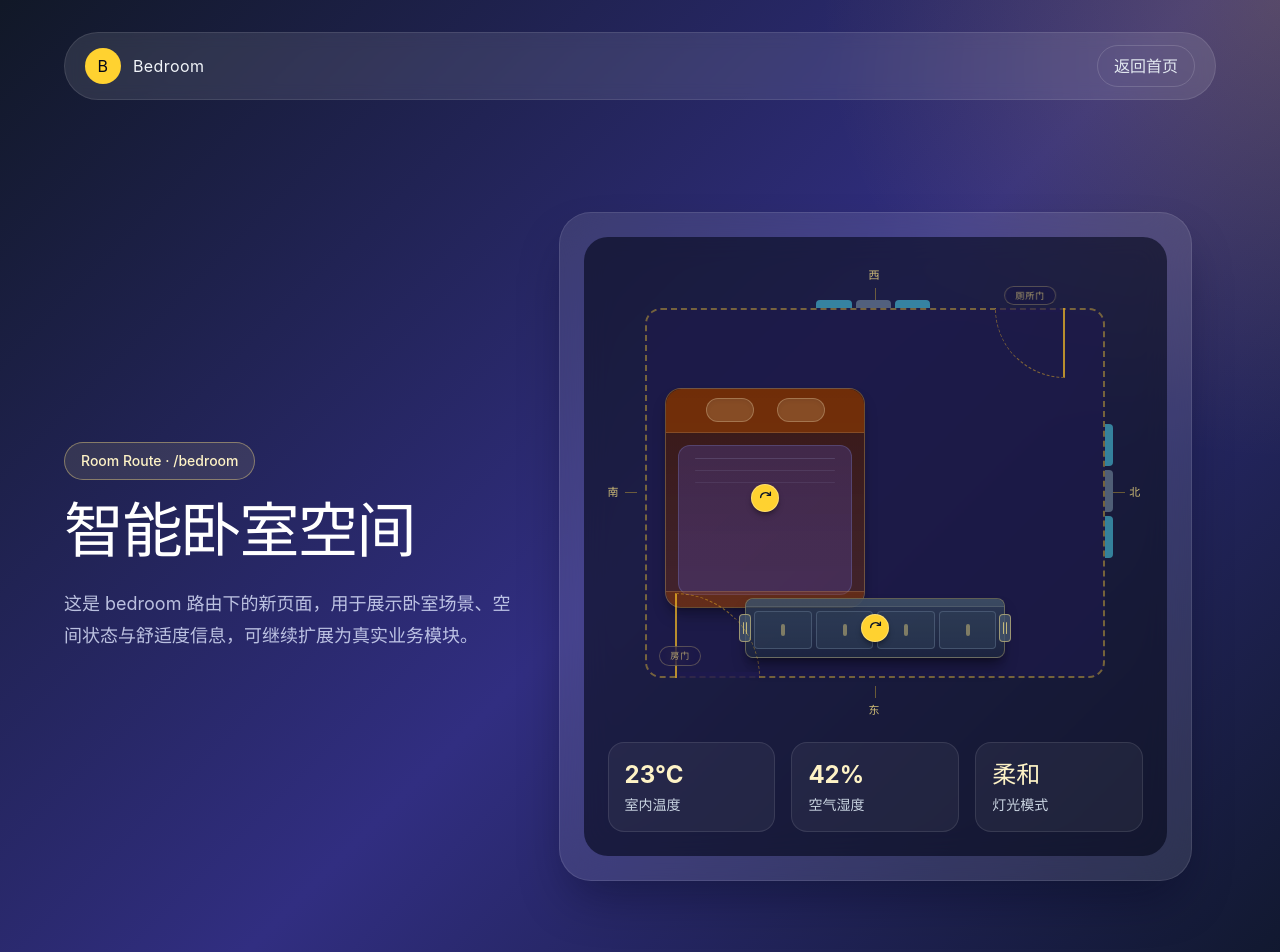
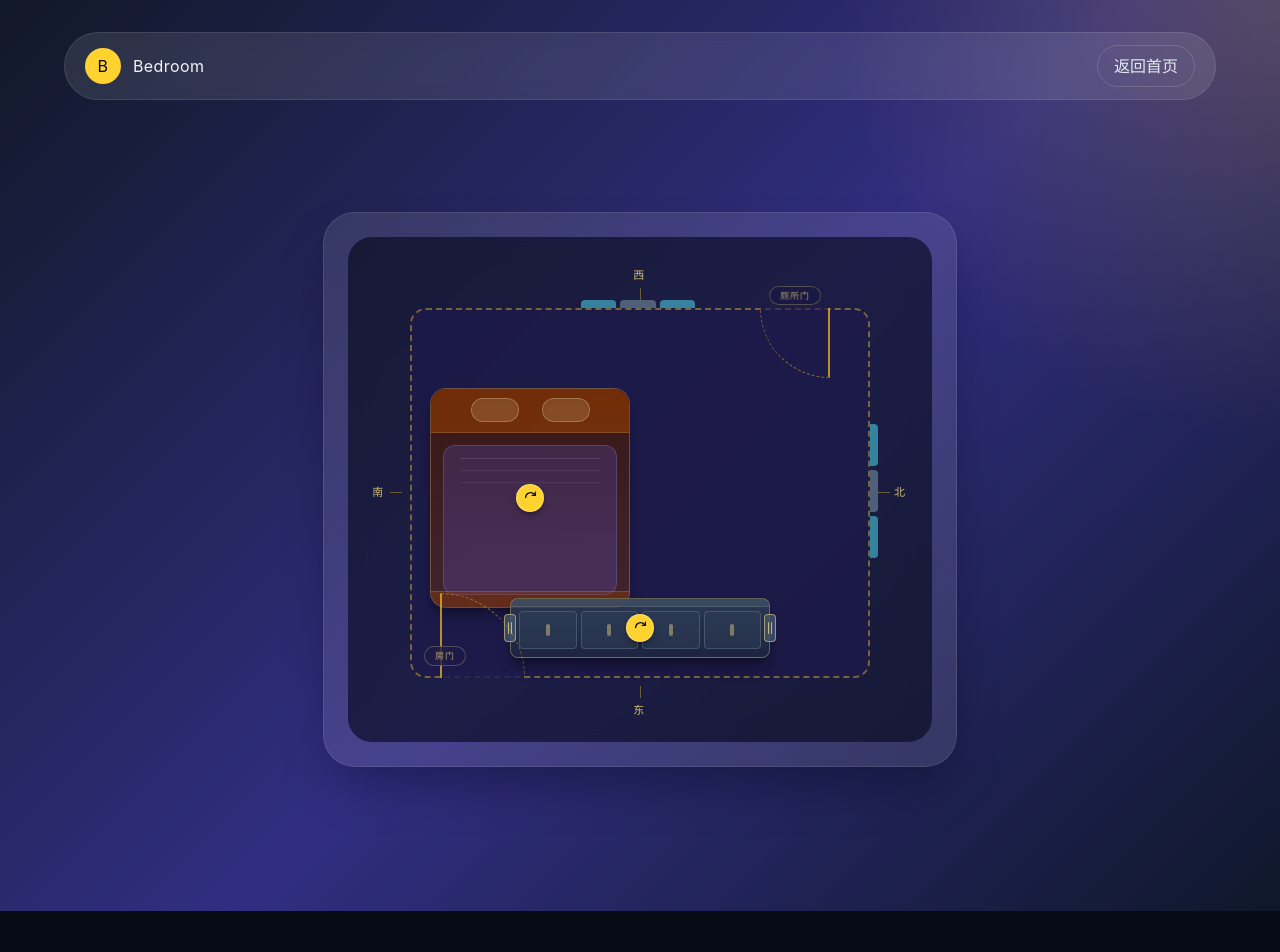
Before and after one commit to liubo0S/house, a React (Vite) app: page /bedroom in a window 1280 px wide. Shown: the top 952 px of the page. After the commit the page ends 911 px from the top, so only its background shows below. Built offline with nearby package versions, Linux system fonts and the light colour scheme.

Commit message:
fix: clamp wardrobe resize within room bounds and remove unused UI elements

```diff
--- a/src/pages/Bedroom/components/Wardrobe.tsx
+++ b/src/pages/Bedroom/components/Wardrobe.tsx
@@ -17,6 +17,50 @@ interface WardrobeState {
 
 function clamp(v: number, min: number, max: number) {
   return Math.max(min, Math.min(max, v))
+}
+
+/** 从左端点出发（右侧拖拽），计算在房间内能放下的最大柜子长度 */
+function maxLenFromLeft(lx: number, ly: number, rotation: number): number {
+  const rad = (rotation * Math.PI) / 180
+  const cos = Math.cos(rad), sin = Math.sin(rad)
+  const cosA = Math.abs(cos), sinA = Math.abs(sin)
+  const fits = (L: number) => {
+    const cx = lx + (L / 2) * cos
+    const cy = ly + (L / 2) * sin
+    const rw = L * cosA + THICKNESS * sinA
+    const rh = L * sinA + THICKNESS * cosA
+    return cx - rw / 2 >= WALL_BUFFER && cx + rw / 2 <= ROOM_W - WALL_BUFFER
+        && cy - rh / 2 >= WALL_BUFFER && cy + rh / 2 <= ROOM_H - WALL_BUFFER
+  }
+  if (!fits(MIN_LEN)) return MIN_LEN
+  let lo = MIN_LEN, hi = ROOM_W
+  for (let i = 0; i < 20; i++) {
+    const mid = (lo + hi) / 2
+    if (fits(mid)) lo = mid; else hi = mid
+  }
+  return lo
+}
+
+/** 从右端点出发（左侧拖拽），计算在房间内能放下的最大柜子长度 */
+function maxLenFromRight(rx: number, ry: number, rotation: number): number {
+  const rad = (rotation * Math.PI) / 180
+  const cos = Math.cos(rad), sin = Math.sin(rad)
+  const cosA = Math.abs(cos), sinA = Math.abs(sin)
+  const fits = (L: number) => {
+    const cx = rx - (L / 2) * cos
+    const cy = ry - (L / 2) * sin
+    const rw = L * cosA + THICKNESS * sinA
+    const rh = L * sinA + THICKNESS * cosA
+    return cx - rw / 2 >= WALL_BUFFER && cx + rw / 2 <= ROOM_W - WALL_BUFFER
+        && cy - rh / 2 >= WALL_BUFFER && cy + rh / 2 <= ROOM_H - WALL_BUFFER
+  }
+  if (!fits(MIN_LEN)) return MIN_LEN
+  let lo = MIN_LEN, hi = ROOM_W
+  for (let i = 0; i < 20; i++) {
+    const mid = (lo + hi) / 2
+    if (fits(mid)) lo = mid; else hi = mid
+  }
+  return lo
 }
 
 /** 根据旋转角计算旋转后包围盒并约束位置（宽=len, 高=THICKNESS） */
@@ -127,9 +171,10 @@ export default function Wardrobe() {
     const cx0 = origX + origLen / 2, cy0 = origY + THICKNESS / 2
     const leftEndX = cx0 - (origLen / 2) * cos
     const leftEndY = cy0 - (origLen / 2) * sin
+    const maxLen = maxLenFromLeft(leftEndX, leftEndY, origRot)
     const onMove = (ev: MouseEvent) => {
       const delta = (ev.clientX - startX) * cos + (ev.clientY - startY) * sin
-      const newLen = clamp(origLen + delta, MIN_LEN, ROOM_W)
+      const newLen = clamp(origLen + delta, MIN_LEN, maxLen)
       const newCx = leftEndX + (newLen / 2) * cos
       const newCy = leftEndY + (newLen / 2) * sin
       setState(prev => ({ ...prev, x: newCx - newLen / 2, y: newCy - THICKNESS / 2, len: newLen }))
@@ -154,11 +199,12 @@ export default function Wardrobe() {
     const cx0 = origX + origLen / 2, cy0 = origY + THICKNESS / 2
     const leftEndX = cx0 - (origLen / 2) * cos
     const leftEndY = cy0 - (origLen / 2) * sin
+    const maxLen = maxLenFromLeft(leftEndX, leftEndY, origRot)
     const onMove = (ev: TouchEvent) => {
       ev.preventDefault()
       const t = ev.touches[0]
       const delta = (t.clientX - startX) * cos + (t.clientY - startY) * sin
-      const newLen = clamp(origLen + delta, MIN_LEN, ROOM_W)
+      const newLen = clamp(origLen + delta, MIN_LEN, maxLen)
       const newCx = leftEndX + (newLen / 2) * cos
       const newCy = leftEndY + (newLen / 2) * sin
       setState(prev => ({ ...prev, x: newCx - newLen / 2, y: newCy - THICKNESS / 2, len: newLen }))
@@ -184,9 +230,10 @@ export default function Wardrobe() {
     const cx0 = origX + origLen / 2, cy0 = origY + THICKNESS / 2
     const rightEndX = cx0 + (origLen / 2) * cos
     const rightEndY = cy0 + (origLen / 2) * sin
+    const maxLen = maxLenFromRight(rightEndX, rightEndY, origRot)
     const onMove = (ev: MouseEvent) => {
       const delta = -((ev.clientX - startX) * cos + (ev.clientY - startY) * sin)
-      const newLen = clamp(origLen + delta, MIN_LEN, ROOM_W)
+      const newLen = clamp(origLen + delta, MIN_LEN, maxLen)
       const newCx = rightEndX - (newLen / 2) * cos
       const newCy = rightEndY - (newLen / 2) * sin
       setState(prev => ({ ...prev, x: newCx - newLen / 2, y: newCy - THICKNESS / 2, len: newLen }))
@@ -211,11 +258,12 @@ export default function Wardrobe() {
     const cx0 = origX + origLen / 2, cy0 = origY + THICKNESS / 2
     const rightEndX = cx0 + (origLen / 2) * cos
     const rightEndY = cy0 + (origLen / 2) * sin
+    const maxLen = maxLenFromRight(rightEndX, rightEndY, origRot)
     const onMove = (ev: TouchEvent) => {
       ev.preventDefault()
       const t = ev.touches[0]
       const delta = -((t.clientX - startX) * cos + (t.clientY - startY) * sin)
-      const newLen = clamp(origLen + delta, MIN_LEN, ROOM_W)
+      const newLen = clamp(origLen + delta, MIN_LEN, maxLen)
       const newCx = rightEndX - (newLen / 2) * cos
       const newCy = rightEndY - (newLen / 2) * sin
       setState(prev => ({ ...prev, x: newCx - newLen / 2, y: newCy - THICKNESS / 2, len: newLen }))
--- a/src/pages/Bedroom/index.tsx
+++ b/src/pages/Bedroom/index.tsx
@@ -21,17 +21,7 @@ export default function BedroomPage() {
         </Link>
       </nav>
 
-      <section className="mx-auto grid max-w-6xl items-center gap-10 py-20 lg:grid-cols-[0.95fr_1.05fr] lg:py-28">
-        <div>
-          <p className="mb-5 inline-flex rounded-full border border-amber-200/40 bg-amber-200/10 px-4 py-2 text-sm font-medium text-amber-100">
-            Room Route · /bedroom
-          </p>
-          <h1 className="text-5xl font-black tracking-tight text-white sm:text-6xl">智能卧室空间</h1>
-          <p className="mt-7 max-w-xl text-lg leading-8 text-indigo-100/80">
-            这是 bedroom 路由下的新页面，用于展示卧室场景、空间状态与舒适度信息，可继续扩展为真实业务模块。
-          </p>
-        </div>
-
+      <section className="mx-auto flex max-w-6xl justify-center py-20 lg:py-28">
         <div className="rounded-[2rem] border border-white/10 bg-white/10 p-6 shadow-2xl shadow-slate-950/40 backdrop-blur-xl">
           <div className="rounded-[1.5rem] bg-slate-950/60 p-6">
             {/* 房间平面图：grid 布局，方向标注完全在房间外 */}
@@ -128,18 +118,6 @@ export default function BedroomPage() {
               </div>
             </div>
 
-            <div className="mt-6 grid gap-4 sm:grid-cols-3">
-              {[
-                ['23°C', '室内温度'],
-                ['42%', '空气湿度'],
-                ['柔和', '灯光模式'],
-              ].map(([value, label]) => (
-                <div key={label} className="rounded-2xl border border-white/10 bg-white/5 p-4">
-                  <div className="text-2xl font-bold text-amber-100">{value}</div>
-                  <div className="mt-1 text-sm text-slate-300">{label}</div>
-                </div>
-              ))}
-            </div>
           </div>
         </div>
       </section>
```
